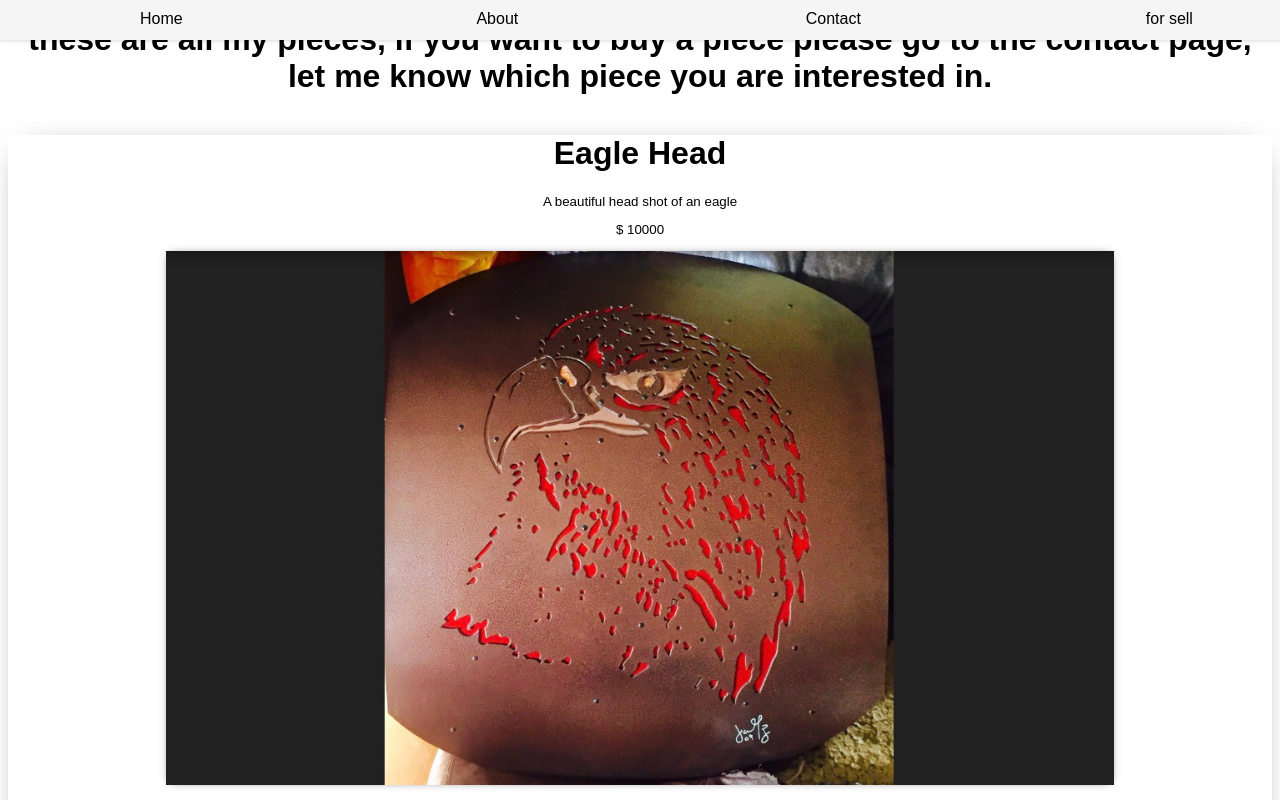
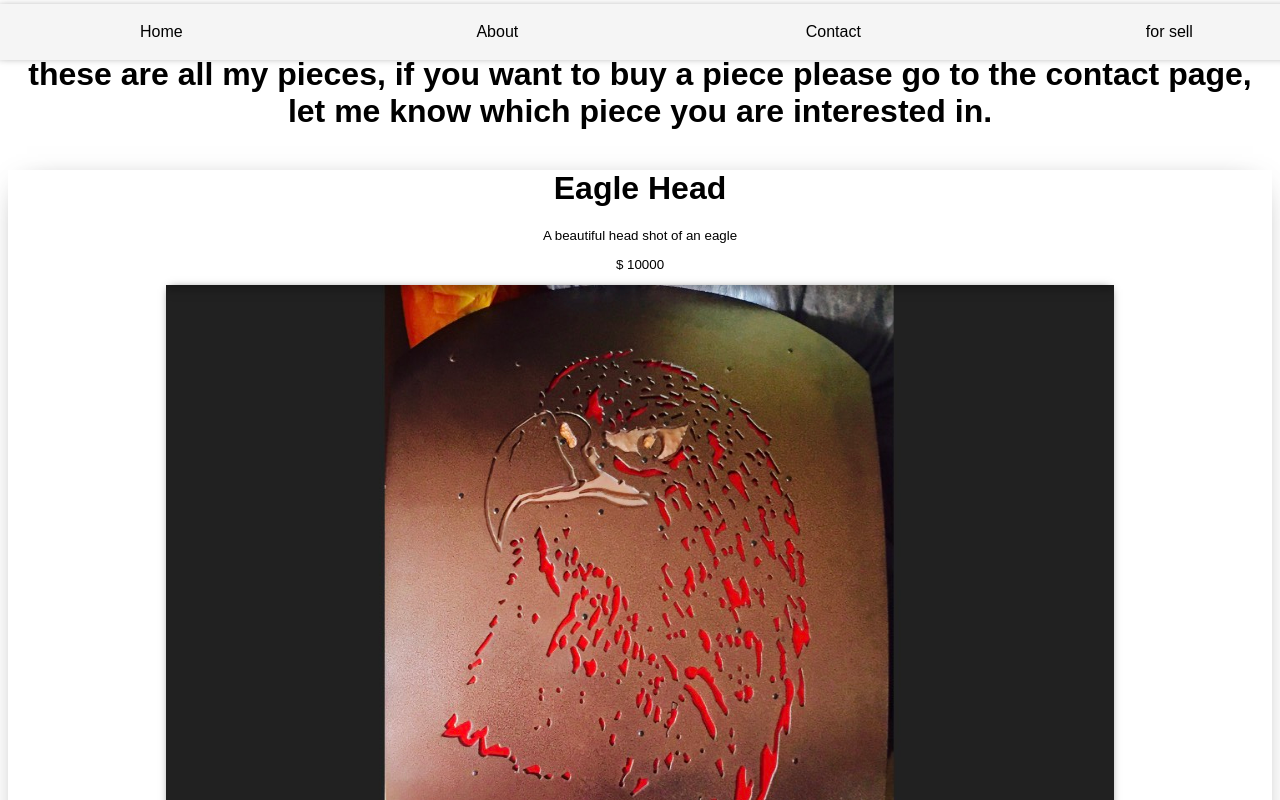
Before and after one commit to TallanGroberg/grey-mountain-art, a React (Create React App) app: page /forsell in a window 1280 px wide. Shown: the top 800 px of the page. Built offline with nearby package versions, Linux system fonts and the light colour scheme.

Commit message:
add stuff

```diff
--- a/src/components/ForSell.js
+++ b/src/components/ForSell.js
@@ -33,6 +33,7 @@ const ForSell = (props) => {
 
 const ForSellStyle = styled.div`
   text-align: center;
+  margin-top: 7vh;
 
   div {
     margin-top: 5vh;
@@ -40,13 +41,13 @@ const ForSellStyle = styled.div`
   }
   img {
     width: 80%;
-    height: 65%;
+    height: 75vh;
   }
 
   @media only screen and (min-width: 1000px) {
   img {
     width: 75%;
-    height: 80%;
+    height: 80vh;
     }
   }
 `
--- a/src/components/Nav.js
+++ b/src/components/Nav.js
@@ -13,9 +13,10 @@ const Nav = () => {
 };
 
 const NavStyle = styled.div`
-    height: 5vh;
+    height: 7vh;
     width: 105%;
     left: -5pt;
+    align-content: center;
     box-shadow: 0px 0px 10px -5px rgba(0,0,0,0.75);
     background-color: whitesmoke;
     display: grid;
@@ -37,7 +38,7 @@ const NavStyle = styled.div`
     }
 
     @media only screen and (min-width: 1000px) {
-      top: 0;
+      top: 3pt;
     }
 `
 
--- a/src/components/SideBar.js
+++ b/src/components/SideBar.js
@@ -33,7 +33,7 @@ const SideBarStyle = styled.div`
 box-shadow: 0px 3px 31px -19px rgba(0,0,0,0.75);
   img {
     width: 80%;
-    height: 65%;
+    height: 65vh;
   }
 
 @media only screen and (min-width: 1000px) {
```
